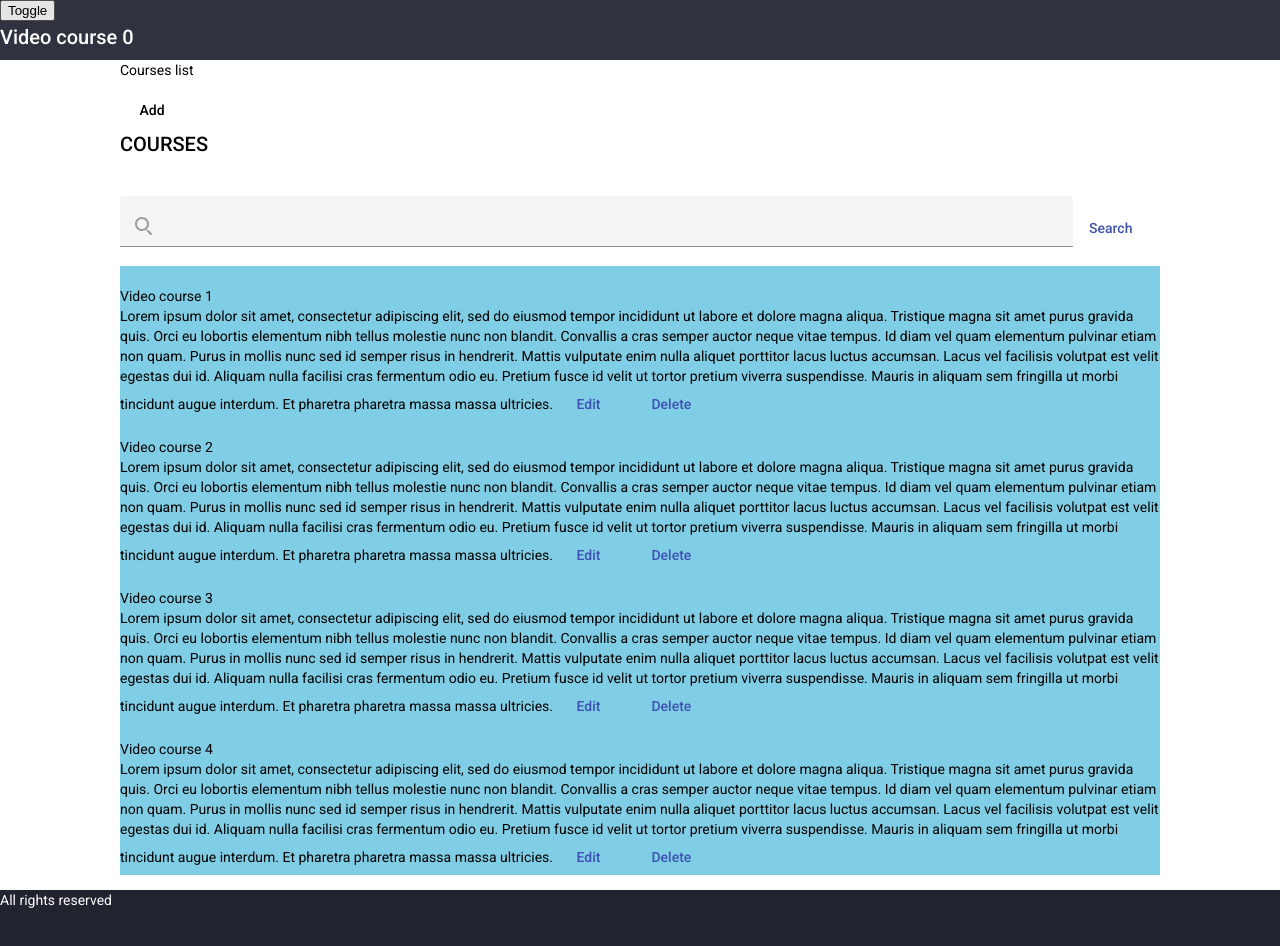
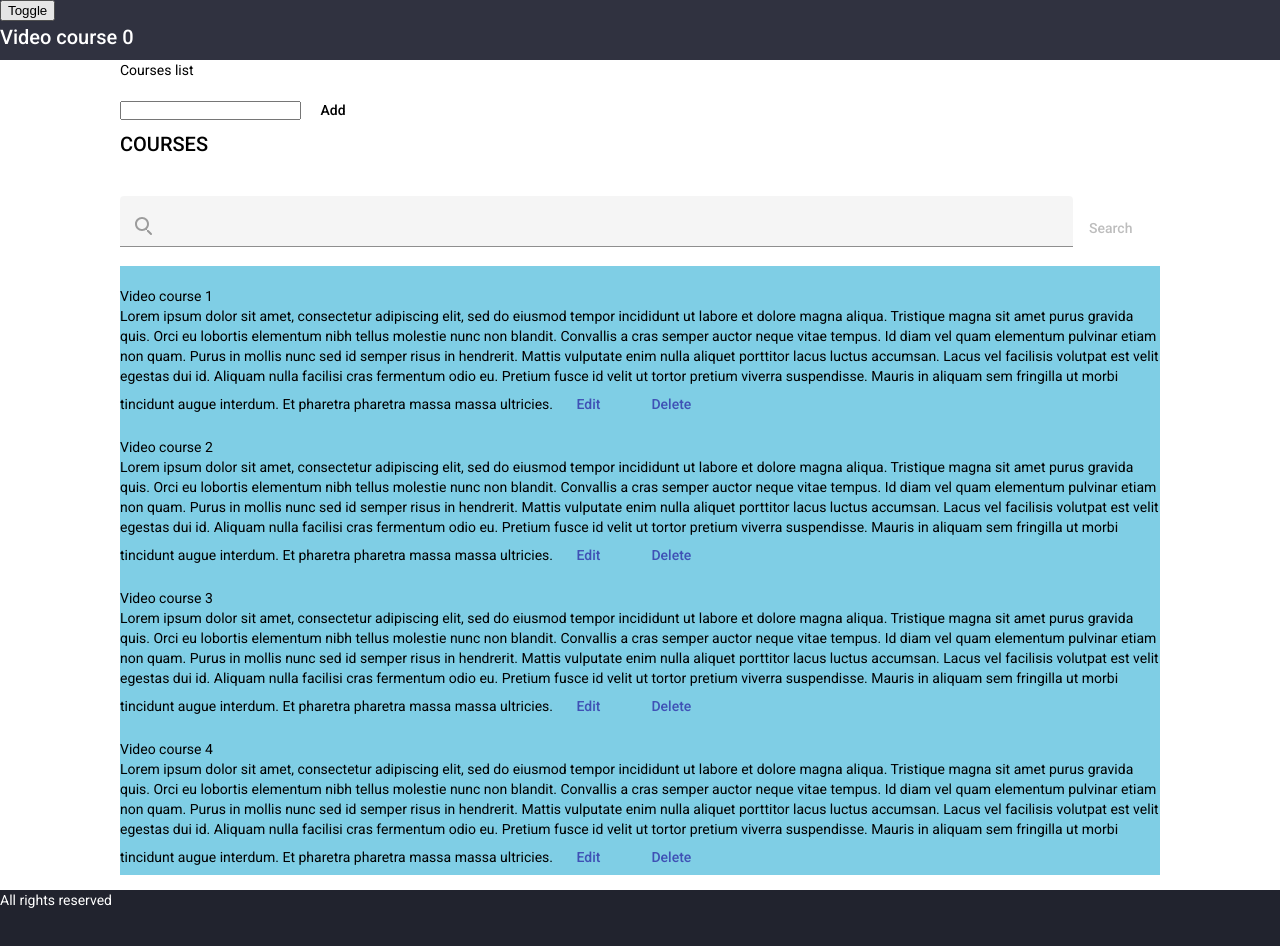
Before and after one commit to Yuliya-soul/Angular-core, an Angular app in the folder my-app/: page / in a window 1280 px wide. Shown: the top 946 px of the page. Built offline with nearby package versions, Linux system fonts and the light colour scheme.

Commit message:
add:input css validation sample

```diff
--- a/my-app/src/app/footer/footer.component.html
+++ b/my-app/src/app/footer/footer.component.html
@@ -1,3 +1,4 @@
 <footer>
     All rights reserved
+    <ng-container *ngIf="false">Secret info</ng-container>
 </footer>
--- a/my-app/src/app/video-list/video-list.component.css
+++ b/my-app/src/app/video-list/video-list.component.css
@@ -10,9 +10,11 @@
   margin-right: auto;
   background-color: #fff;
   width: 1040px;
-
 }
 .video-course-container {
-  background-color: rgba(0, 158, 204, 0.5);;
+  background-color: rgba(0, 158, 204, 0.5);
+}
 
+.alert {
+  border: red solid 2px;
 }
--- a/my-app/src/app/video-list/video-list.component.html
+++ b/my-app/src/app/video-list/video-list.component.html
@@ -1,5 +1,15 @@
 <div class="container">
-  <button mat-button (click)="addItem(newItem.value)">Add</button>
+  <input
+    class="form-control"
+    name="name"
+    [(ngModel)]="user"
+    #name="ngModel"
+    required
+  />
+  <div [hidden]="name.valid || name.untouched" class="alert ">
+    No video added
+  </div>
+  <button mat-button (click)="addItem(name.value)">Add</button>
   <h2>{{ section | uppercase }}</h2>
   <br />
   <mat-form-field appearance="fill" style="width: 953px">
@@ -53,7 +63,8 @@
       #newItem
     />
   </mat-form-field>
-  <button mat-button color="primary">Search</button>
+
+  <button mat-button color="primary" [disabled]="!newItem.value">Search</button>
 
   <div class="video-course-container">
     <br />
--- a/my-app/src/app/video-list/video-list.component.ts
+++ b/my-app/src/app/video-list/video-list.component.ts
@@ -18,6 +18,7 @@ export class VideoListComponent implements OnInit {
   }
   ngOnInit(): void {}
   list = [1, 2, 3, 4];
+  user=''
   text = videoDescription[0];
   addItem(value:any) {
     this.list.push(this.videoService.addItem(value));
```
Also changed, not shown: my-app/src/app/app.module.ts (+9 -9 lines), my-app/src/app/header/header.component.html (+3 -5 lines), my-app/src/app/video-list/video-list.service.ts (+6 -7 lines).
